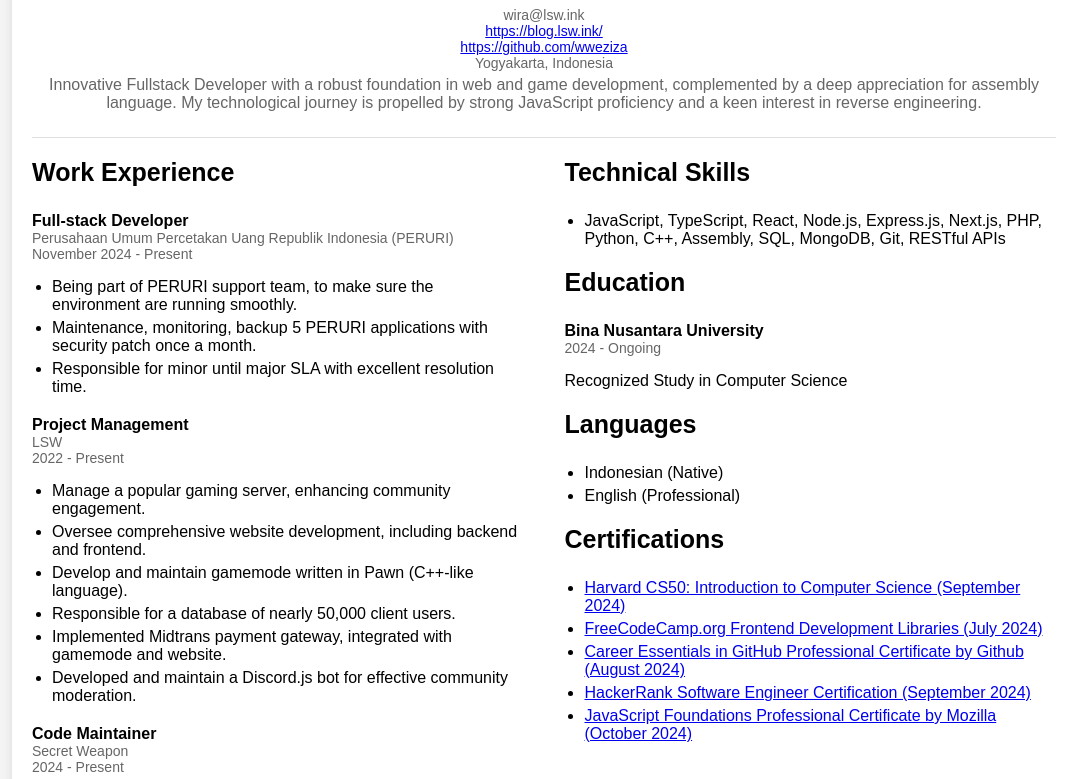
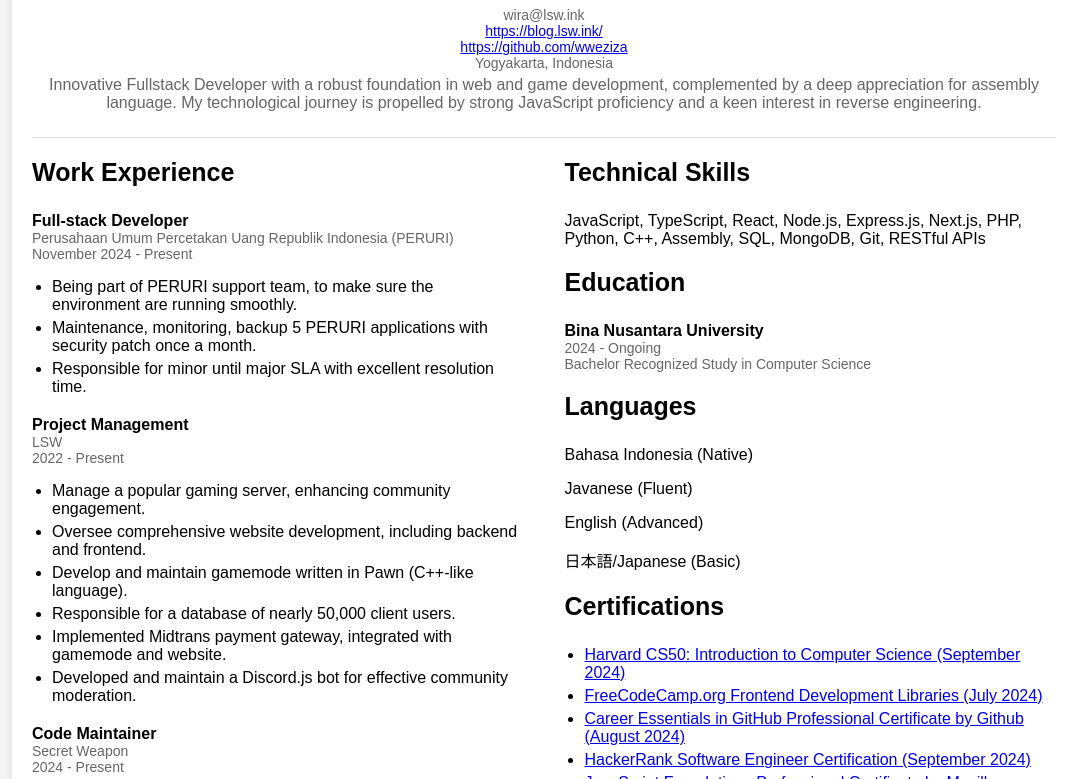
Before and after one commit to wweziza/wweziza.github.io, a plain HTML site: page cv/index.html in a window 1280 px wide. Shown: the part 74-853 px from the top of the page, without its empty margins (96-1169 px from the left). Drawn offline with Linux system fonts and the light colour scheme.

Commit message:
fix typo

```diff
--- a/cv/index.html
+++ b/cv/index.html
@@ -1,6 +1,6 @@
 <html>
 <head>
-    <title>Wira Rajendra - Fullstack Developer</title>
+    <title>Wira Rajendra - Fullstack Engineer</title>
     <style>
         body {
             font-family: 'Arial', sans-serif;
@@ -79,7 +79,7 @@
     <div class="container">
         <div class="header">
             <h1>Wira Rajendra</h1>
-            <p>Fullstack Developer</p>
+            <p>Fullstack Engineer</p>
             <p class="contact-info">
                 wira@lsw.ink<br>
                 <a href='https://blog.lsw.ink/'>https://blog.lsw.ink/</a><br>
@@ -228,22 +228,22 @@
             <div class="right-column">
                 <div class="skills">
                     <div class="section-title">Technical Skills</div>
-                    <ul>
-                        <li>JavaScript, TypeScript, React, Node.js, Express.js, Next.js, PHP, Python, C++, Assembly, SQL, MongoDB, Git, RESTful APIs</li>
-                    </ul>
+                        <p>JavaScript, TypeScript, React, Node.js, Express.js, Next.js, PHP, Python, C++, Assembly, SQL, MongoDB, Git, RESTful APIs</p>
+
                 </div>
                 <div class="education">
                     <div class="section-title">Education</div>
                     <div class="job-title">Bina Nusantara University</div>
                         <div class="job-details">2024 - Ongoing</div>
-                    <p>Recognized Study in Computer Science</p>
+                        <div class="job-details">Bachelor Recognized Study in Computer Science</div>
                 </div>
                 <div class="languages">
                     <div class="section-title">Languages</div>
-                    <ul>
-                        <li>Indonesian (Native)</li>
-                        <li>English (Professional)</li>
-                    </ul>
+                        <p>Bahasa Indonesia (Native)</p>
+                        <p>Javanese (Fluent)</p>
+                        <p>English (Advanced)</p>
+                        <p>日本語/Japanese (Basic)</p>
+
                 </div>
                 <div class="awards">
                     <div class="section-title">Certifications</div>
```
